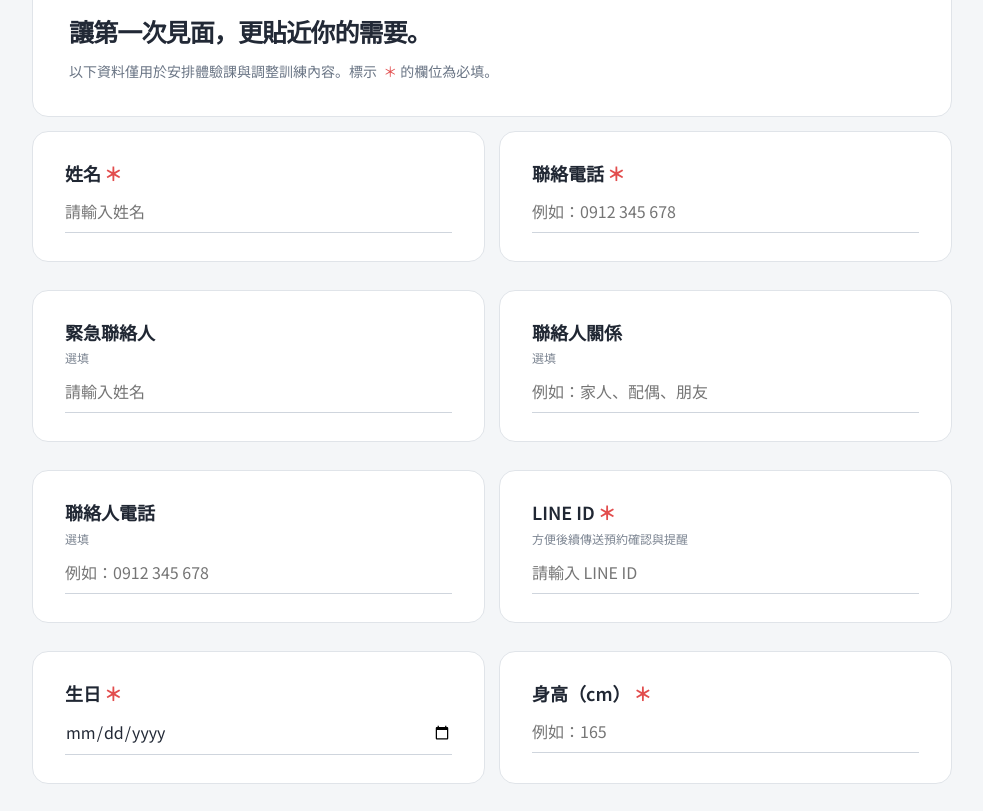
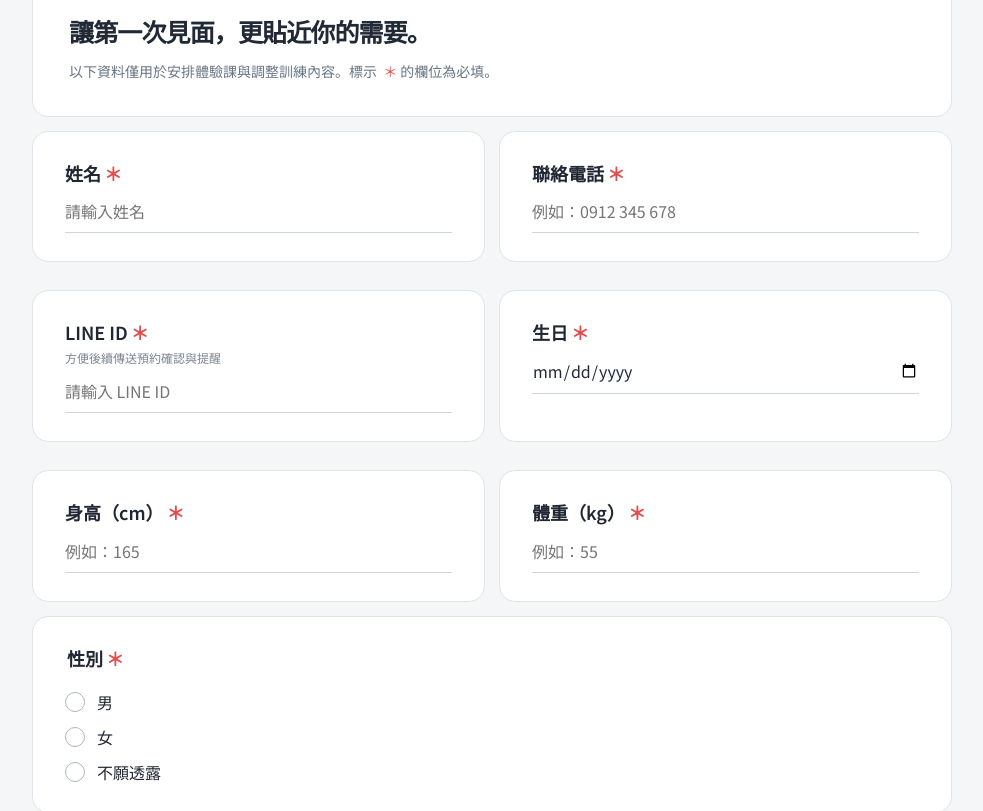
Before and after one commit to phoebe0412/phoebe-personal-training-form, a React (Vite) app: page / in a window 1280 px wide. Shown: the part 840-1651 px from the top of the page, without its empty margins (148-1131 px from the left). Built offline with nearby package versions, Linux system fonts and the light colour scheme.

Commit message:
Require and reposition emergency contacts

```diff
--- a/src/App.jsx
+++ b/src/App.jsx
@@ -60,7 +60,7 @@ export function App() {
     event.preventDefault();
     setSubmitError('');
     const nextErrors = {};
-    const requiredFields = ['name', 'phone', 'line', 'birthday', 'height', 'weight', 'gender', 'work', 'sleep', 'condition', 'symptoms', 'injuries', 'injuryNote', 'exerciseFrequency', 'activities', 'coaching', 'barriers', 'focus', 'frequency', 'time'];
+    const requiredFields = ['name', 'phone', 'line', 'birthday', 'height', 'weight', 'gender', 'work', 'sleep', 'condition', 'symptoms', 'injuries', 'injuryNote', 'exerciseFrequency', 'activities', 'coaching', 'barriers', 'focus', 'frequency', 'time', 'emergencyContact', 'emergencyRelation', 'emergencyPhone'];
     if (form.gender === '女') requiredFields.push('pregnancy');
     if (form.work === '其他') requiredFields.push('workOther');
     if (form.condition.startsWith('是')) requiredFields.push('conditionNote');
@@ -113,9 +113,6 @@ export function App() {
       <div className="form-grid">
         <section className={`form-section ${errors.name ? 'has-error' : ''}`} data-field="name"><label>姓名<span className="required">＊</span><input value={form.name} onChange={(e) => update('name', e.target.value)} placeholder="請輸入姓名" /></label>{errors.name && <p className="field-error">{errors.name}</p>}</section>
         <section className={`form-section ${errors.phone ? 'has-error' : ''}`} data-field="phone"><label>聯絡電話<span className="required">＊</span><input type="tel" value={form.phone} onChange={(e) => update('phone', e.target.value)} placeholder="例如：0912 345 678" /></label>{errors.phone && <p className="field-error">{errors.phone}</p>}</section>
-        <section className="form-section" data-field="emergencyContact"><label>緊急聯絡人<small>選填</small><input value={form.emergencyContact} onChange={(e) => update('emergencyContact', e.target.value)} placeholder="請輸入姓名" /></label></section>
-        <section className="form-section" data-field="emergencyRelation"><label>聯絡人關係<small>選填</small><input value={form.emergencyRelation} onChange={(e) => update('emergencyRelation', e.target.value)} placeholder="例如：家人、配偶、朋友" /></label></section>
-        <section className="form-section" data-field="emergencyPhone"><label>聯絡人電話<small>選填</small><input type="tel" value={form.emergencyPhone} onChange={(e) => update('emergencyPhone', e.target.value)} placeholder="例如：0912 345 678" /></label></section>
         <section className={`form-section ${errors.line ? 'has-error' : ''}`} data-field="line"><label>LINE ID<span className="required">＊</span><small>方便後續傳送預約確認與提醒</small><input value={form.line} onChange={(e) => update('line', e.target.value)} placeholder="請輸入 LINE ID" /></label>{errors.line && <p className="field-error">{errors.line}</p>}</section>
         <section className={`form-section ${errors.birthday ? 'has-error' : ''}`} data-field="birthday"><label>生日<span className="required">＊</span><input type="date" value={form.birthday} onChange={(e) => update('birthday', e.target.value)} /></label>{errors.birthday && <p className="field-error">{errors.birthday}</p>}</section>
         <section className={`form-section ${errors.height ? 'has-error' : ''}`} data-field="height"><label>身高（cm）<span className="required">＊</span><input type="number" inputMode="decimal" min="50" max="250" step="0.1" value={form.height} onChange={(e) => update('height', e.target.value)} placeholder="例如：165" /></label>{errors.height && <p className="field-error">{errors.height}</p>}</section>
@@ -141,6 +138,11 @@ export function App() {
       <ChoiceGroup name="focus" label="體驗課最希望教練重點協助您的是？" options={choices.focus} value={form.focus} onChange={update} error={errors.focus} />
       <ChoiceGroup name="frequency" label="若體驗後感覺符合需求，未來每週預計可配合的上課頻率？" options={choices.frequency} value={form.frequency} onChange={update} error={errors.frequency} />
       <ChoiceGroup name="time" label="方便安排上課的常見時段" options={choices.time} value={form.time} onChange={update} otherKey="timeOther" form={form} error={errors.time || errors.timeOther} />
+      <div className="emergency-grid">
+        <section className={`form-section ${errors.emergencyContact ? 'has-error' : ''}`} data-field="emergencyContact"><label>緊急聯絡人<span className="required">＊</span><input value={form.emergencyContact} onChange={(e) => update('emergencyContact', e.target.value)} placeholder="請輸入姓名" /></label>{errors.emergencyContact && <p className="field-error">{errors.emergencyContact}</p>}</section>
+        <section className={`form-section ${errors.emergencyRelation ? 'has-error' : ''}`} data-field="emergencyRelation"><label>聯絡人關係<span className="required">＊</span><input value={form.emergencyRelation} onChange={(e) => update('emergencyRelation', e.target.value)} placeholder="例如：家人、配偶、朋友" /></label>{errors.emergencyRelation && <p className="field-error">{errors.emergencyRelation}</p>}</section>
+        <section className={`form-section ${errors.emergencyPhone ? 'has-error' : ''}`} data-field="emergencyPhone"><label>聯絡人電話<span className="required">＊</span><input type="tel" value={form.emergencyPhone} onChange={(e) => update('emergencyPhone', e.target.value)} placeholder="例如：0912 345 678" /></label>{errors.emergencyPhone && <p className="field-error">{errors.emergencyPhone}</p>}</section>
+      </div>
       <section className="form-section" data-field="message"><label>想對教練說的話<small>選填</small><textarea value={form.message} onChange={(e) => update('message', e.target.value)} placeholder="有任何期待、疑問或想先讓教練知道的事，都可以寫在這裡。" /></label></section>
       <div className="submit-area"><p>送出後，Phoebe 將以 LINE 聯繫您確認課程。</p>{submitError && <p className="submit-error" role="alert">{submitError}</p>}<button type="submit">送出體驗課申請</button></div>
     </form>
--- a/src/styles.css
+++ b/src/styles.css
@@ -16,7 +16,7 @@ h1 em { color: #5469d4; font-size: .40em; font-style: normal; letter-spacing: -.
 .intro-card, .form-section { border: 1px solid #e0e4e9; border-radius: 16px; background: #fff; }
 .form-section.has-error { border-color: #d85a5a; box-shadow: 0 0 0 3px rgba(216, 90, 90, .08); }
 .intro-card { margin-bottom: 14px; padding: 32px 36px; }.intro-card h2, .section-heading h2 { margin: 0; font-size: 25px; letter-spacing: -.035em; }.intro-card p:not(.section-kicker) { margin: 10px 0 0; color: #697484; line-height: 1.75; font-size: 14px; }
-.form-grid { display: grid; grid-template-columns: 1fr 1fr; gap: 14px; }.form-section { margin-bottom: 14px; padding: 28px 32px; }
+.form-grid { display: grid; grid-template-columns: 1fr 1fr; gap: 14px; }.emergency-grid { display: grid; grid-template-columns: repeat(3, 1fr); gap: 14px; }.form-section { margin-bottom: 14px; padding: 28px 32px; }
 label, legend { display: block; color: #202733; font-size: 18px; font-weight: 600; line-height: 1.45; } small { display: block; margin-top: 4px; color: #7b8491; font-size: 12px; font-weight: 400; }
 .required { color: #e24d4d; margin-left: 3px; } input[type='text'], input[type='tel'], input[type='date'], input[type='number'], input:not([type]), textarea, .other-input { width: 100%; border: 0; border-bottom: 1px solid #cfd5dd; border-radius: 0; background: transparent; padding: 14px 0 9px; outline: none; color: #222936; font-size: 16px; font-weight: 400; transition: border .18s; }
 input:focus, textarea:focus { border-color: #5469d4; } textarea { min-height: 84px; resize: vertical; }
@@ -25,4 +25,4 @@ fieldset { padding: 0; margin: 0; border: 0; } .choice-list { display: grid; gap
 .section-heading { padding: 46px 4px 22px; }.section-heading .section-kicker { margin-bottom: 9px; }
 .submit-area { margin-top: 8px; padding: 36px 0 0; text-align: center; }.submit-area p { color: #697484; font-size: 14px; }.submit-area button, .success-card button { border: 0; border-radius: 10px; padding: 16px 27px; background: #5469d4; color: white; cursor: pointer; font-weight: 600; box-shadow: 0 9px 20px rgba(84, 105, 212, .22); }.submit-area button:hover, .success-card button:hover { background: #4457bb; }.submit-area button:disabled { cursor: wait; opacity: .7; }.submit-error { color: #c94141 !important; font-weight: 600; }
 .success-card { max-width: 620px; margin: 12vh auto; border: 1px solid #e0e4e9; border-radius: 18px; background: #fff; padding: 52px; text-align: center; }.success-card h1 { font-size: 40px; letter-spacing: -.04em; }.success-card p:not(.eyebrow) { color: #697484; line-height: 1.8; margin: 20px 0 28px; }
-@media (max-width: 640px) { .page { width: min(100% - 28px, 920px); padding-top: 30px; }.hero { padding-bottom: 34px; }.hero-mark { margin-bottom: 22px; } h1 { font-size: 41px; }.coach-intro { font-size: 15px; }.bio-list li { display: block; padding: 11px 0; }.bio-list strong, .bio-list span { display: block; }.bio-list span { margin-top: 2px; }.hero-copy { font-size: 15px; }.intro-card, .form-section { border-radius: 13px; }.intro-card, .form-section { padding: 24px 20px; }.form-grid { grid-template-columns: 1fr; gap: 0; }.form-section { margin-bottom: 12px; } label, legend { font-size: 17px; }.choice { font-size: 15px; }.section-heading { padding: 38px 2px 18px; }.success-card { margin: 10vh auto; padding: 38px 24px; } }
+@media (max-width: 640px) { .page { width: min(100% - 28px, 920px); padding-top: 30px; }.hero { padding-bottom: 34px; }.hero-mark { margin-bottom: 22px; } h1 { font-size: 41px; }.coach-intro { font-size: 15px; }.bio-list li { display: block; padding: 11px 0; }.bio-list strong, .bio-list span { display: block; }.bio-list span { margin-top: 2px; }.hero-copy { font-size: 15px; }.intro-card, .form-section { border-radius: 13px; }.intro-card, .form-section { padding: 24px 20px; }.form-grid, .emergency-grid { grid-template-columns: 1fr; gap: 0; }.form-section { margin-bottom: 12px; } label, legend { font-size: 17px; }.choice { font-size: 15px; }.section-heading { padding: 38px 2px 18px; }.success-card { margin: 10vh auto; padding: 38px 24px; } }
```
